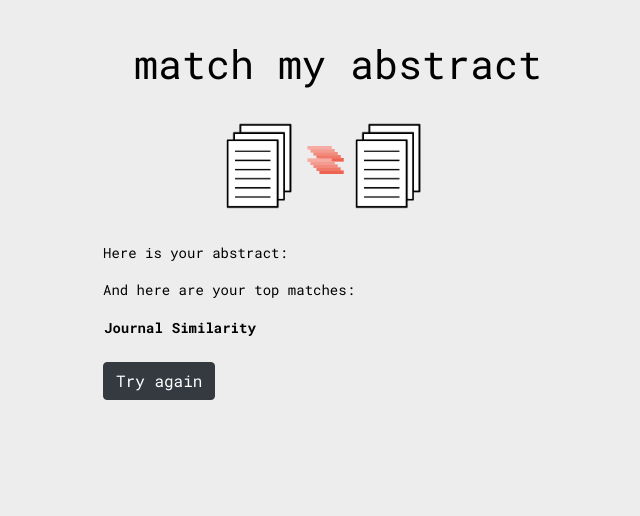
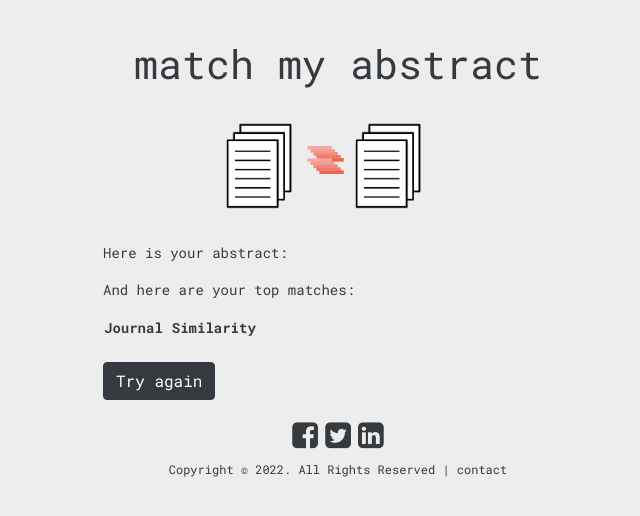
Before and after one commit to ahlstromvij/match_my_abstract, a Django app: page /results/ in a window 1280 px wide. Shown: the top 516 px of the page, without its empty margins (302-942 px from the left). Run offline with Django 4.2, Linux system fonts and the light colour scheme; lists and menus that the app fills with data are empty; some libraries are stand-ins or nearby versions.

Commit message:
Added social

```diff
--- a/abstract_match/static/css/styles.css
+++ b/abstract_match/static/css/styles.css
@@ -2,7 +2,7 @@
 
 body {
     background-color: #EDEDED;
-    color: black;
+    color: #353A3F;
     max-width: 500px;
     margin: auto;
 }
@@ -13,6 +13,38 @@ body {
 
 p {
     font-size: 14px;
+}
+
+a:link {
+    text-decoration: none;
+    color: #353A3F;
+  }
+
+  a:visited {
+    text-decoration: none;
+    color: #353A3F;
+  }
+
+  a:hover {
+    text-decoration: underline;
+    color: #353A3F;
+  }
+
+  a:active {
+    text-decoration: underline;
+    color: #353A3F;
+  }
+
+.fa {
+    padding-top: 10px;
+    padding-bottom: 10px;
+    font-size: 30px;
+}
+
+.bottom_copy {
+    padding-top: 10px;
+    text-align: center;
+    font-size: 12px;
 }
 
 h1 {
--- a/templates/base.html
+++ b/templates/base.html
@@ -21,6 +21,13 @@
                 <div class="col-sm-12">
                     {% block content %}
                     {% endblock content %}
+                    <div class="bottom_copy">
+                        <a href="https://www.facebook.com" class="fa fa-facebook-square" target="_blank"> </a>
+                        <a href="https://twitter.com/intent/tweet?text=https://www.ifinformed.com" class="fa fa-twitter-square" target="_blank"> </a>
+                        <a href="https://www.linkedin.com" class="fa fa-linkedin-square" target="_blank"> </a>
+                        </br>
+                        Copyright &copy; 2022. All Rights Reserved | <a href="mailto:ahlstromvij@gmail.com">contact</a>
+                    </div>
                 </div>
             </div>
         </div>
--- a/templates/results.html
+++ b/templates/results.html
@@ -15,7 +15,7 @@
 
 {% if num_matches < 1 %}
 
-<p>There were no matches.</p>
+<p>Unfortunately, there were no matches.</p>
 
 {% else %}
 
@@ -36,6 +36,6 @@
 
 {% endif %}
 
-<a class="btn btn-dark" id="try_again" href="../">Try again</a>
+<button class="btn btn-dark" id="try_again" onclick="location.href = '../'">Try again</button>
 
 {% endblock content %}
```
Also changed, not shown: 1 other file.
